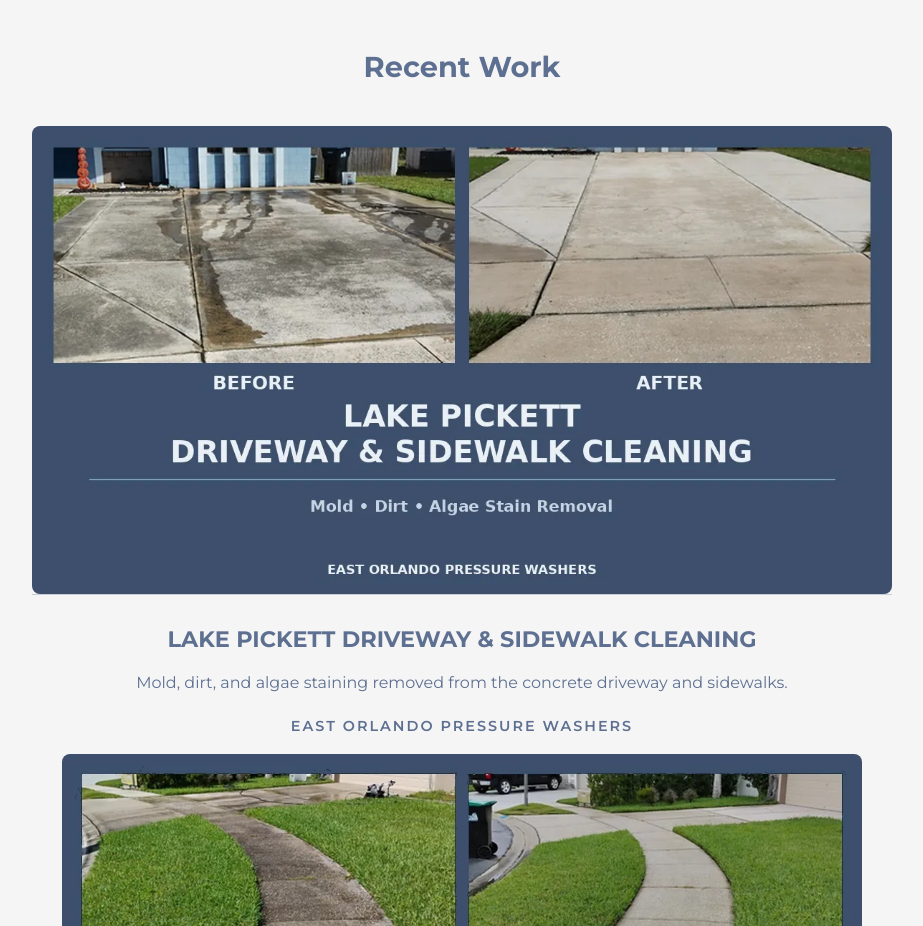
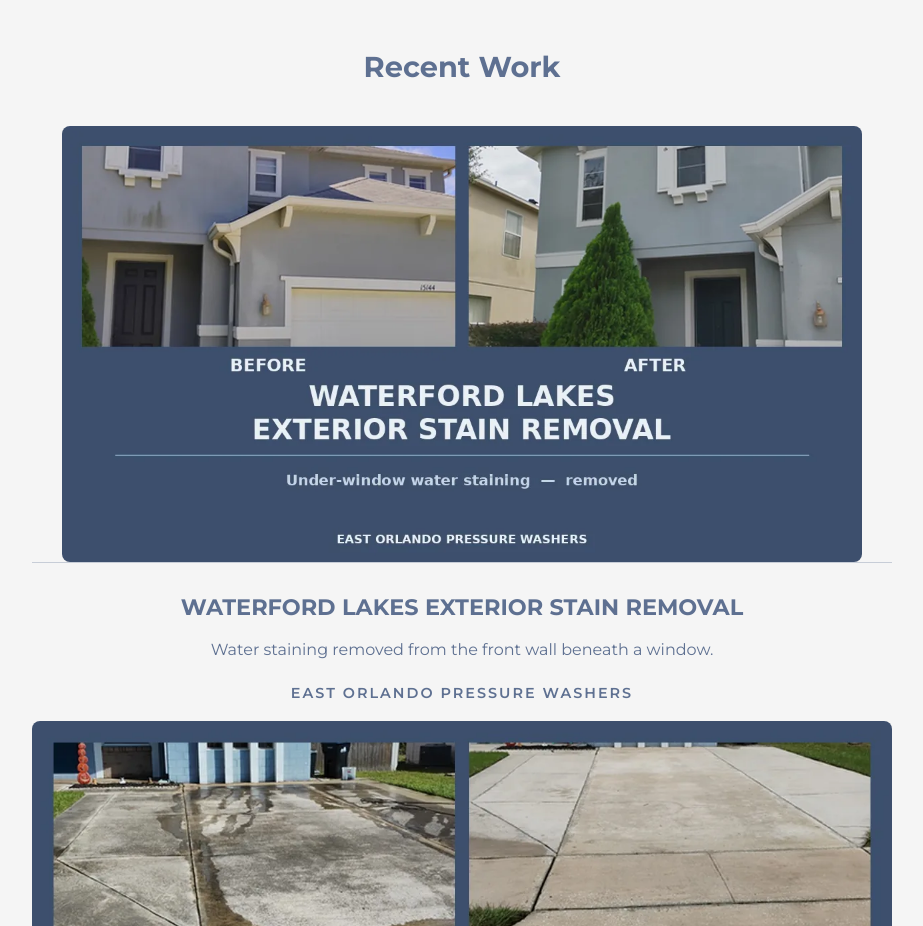
Before and after one commit to mrpublishing21-alt/east-orlando-pressure-washers, a plain HTML site: page index.html in a window 1280 px wide. Shown: the part 8840-9766 px from the top of the page, without its empty margins (178-1101 px from the left). Drawn offline with nearby package versions, Linux system fonts and the light colour scheme.

Commit message:
Homepage: add the Waterford Lakes job to Recent Work
Newest on top, so the strip now holds three jobs (Waterford Lakes, Lake Pickett, Avalon Park) - the keep-3 limit. Reuses the images already added for the location page, no new assets. Lazy-loads the image since the strip sits below the fold. Drops the now-stale (newest) marker from the Lake Pickett comments.

```diff
--- a/index.html
+++ b/index.html
@@ -1115,7 +1115,22 @@
     <div class="container" style="max-width: 900px; margin: 0 auto;">
       <h2 style="color: rgb(94,112,145); text-align: center; margin-bottom: 40px; font-size: 1.8rem; font-weight: 700;">Recent Work</h2>
 
-      <!-- Before/After Image - Lake Pickett (newest) -->
+      <!-- Before/After Image - Waterford Lakes (newest) -->
+      <div style="margin: 0px 30px 0 30px; text-align: center;">
+        <picture>
+          <source srcset="images/recent-work-waterford-lakes-window-stain-2026-11.webp" type="image/webp">
+          <img loading="lazy" src="images/recent-work-waterford-lakes-window-stain-2026-11.jpg" alt="Before and after exterior stain removal in Waterford Lakes, Orlando - water staining under a window on the front wall removed by East Orlando Pressure Washers" style="width: 100%; max-width: 900px; height: auto; border-radius: 8px; display: block; margin: 0 auto;">
+        </picture>
+      </div>
+
+      <!-- Job Details - Waterford Lakes (newest) -->
+      <div style="text-align: center; border-top: 1px solid rgba(94,112,145,0.3); padding-top: 30px;">
+        <h3 style="color: rgb(94,112,145); font-size: 1.4rem; margin-bottom: 15px; font-weight: 700;">WATERFORD LAKES EXTERIOR STAIN REMOVAL</h3>
+        <p style="color: rgb(94,112,145); font-size: 1rem; margin-bottom: 20px;">Water staining removed from the front wall beneath a window.</p>
+        <p style="color: rgb(94,112,145); font-weight: 600; letter-spacing: 2px; text-transform: uppercase; font-size: 0.9rem;">East Orlando Pressure Washers</p>
+      </div>
+
+      <!-- Before/After Image - Lake Pickett -->
       <div style="margin: 0px 0 30px 0 30px; text-align: center;">
         <picture>
           <source srcset="images/recent-work-lake-pickett-driveway-sidewalk-2026-11.webp" type="image/webp">
@@ -1123,7 +1138,7 @@
         </picture>
       </div>
 
-      <!-- Job Details - Lake Pickett (newest) -->
+      <!-- Job Details - Lake Pickett -->
       <div style="text-align: center; border-top: 1px solid rgba(94,112,145,0.3); padding-top: 30px;">
         <h3 style="color: rgb(94,112,145); font-size: 1.4rem; margin-bottom: 15px; font-weight: 700;">LAKE PICKETT DRIVEWAY &amp; SIDEWALK CLEANING</h3>
         <p style="color: rgb(94,112,145); font-size: 1rem; margin-bottom: 20px;">Mold, dirt, and algae staining removed from the concrete driveway and sidewalks.</p>
```
